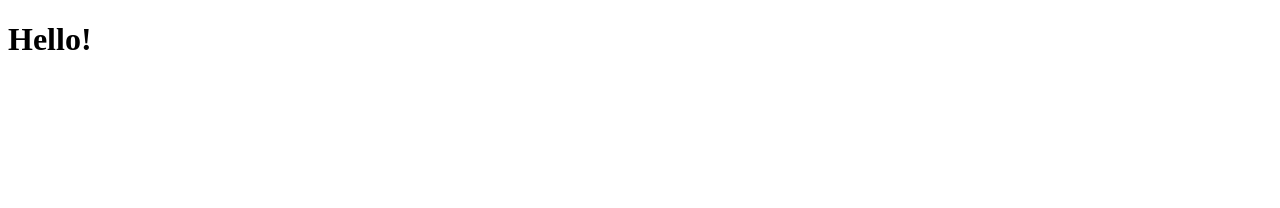
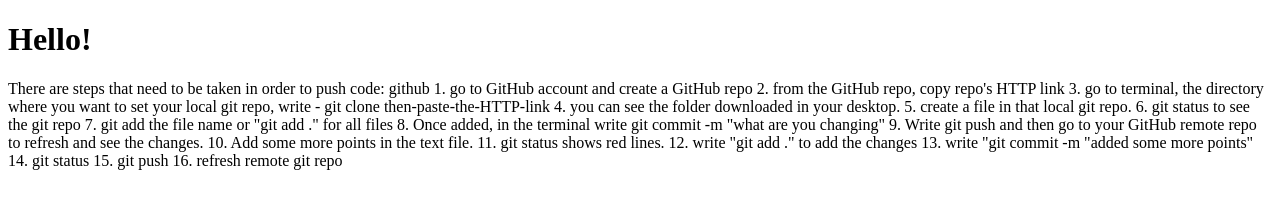
Before and after one commit to DianaCAguilar/firstrepo, a plain HTML site: page index.html in a window 1280 px wide. Drawn offline with Linux system fonts and the light colour scheme.

Commit message:
this is new

```diff
--- a/index.html
+++ b/index.html
@@ -10,5 +10,43 @@
 
 	<h1>Hello!</h1>
 
+	<p>
+		There are steps that need to be taken in order to push code:
+
+		    github
+
+1. go to GitHub account and create a GitHub repo
+
+2. from the GitHub repo, copy repo's HTTP link
+
+3. go to terminal, the directory where you want to set your local git repo, write - git clone then-paste-the-HTTP-link
+
+4. you can see the folder downloaded in your desktop.
+
+5. create a file in that local git repo.
+
+6. git status to see the git repo
+
+7. git add the file name or "git add ." for all files
+
+8. Once added, in the terminal write git commit -m "what are you changing"
+
+9. Write git push and then go to your GitHub remote repo to refresh and see the changes.
+
+10. Add some more points in the text file.
+
+11. git status shows red lines.
+
+12. write "git add ." to add the changes
+
+13. write "git commit -m "added some more points"
+
+14. git status
+
+15. git push
+
+16. refresh remote git repo
+	</p>
+
 </body>
 </html>
```
